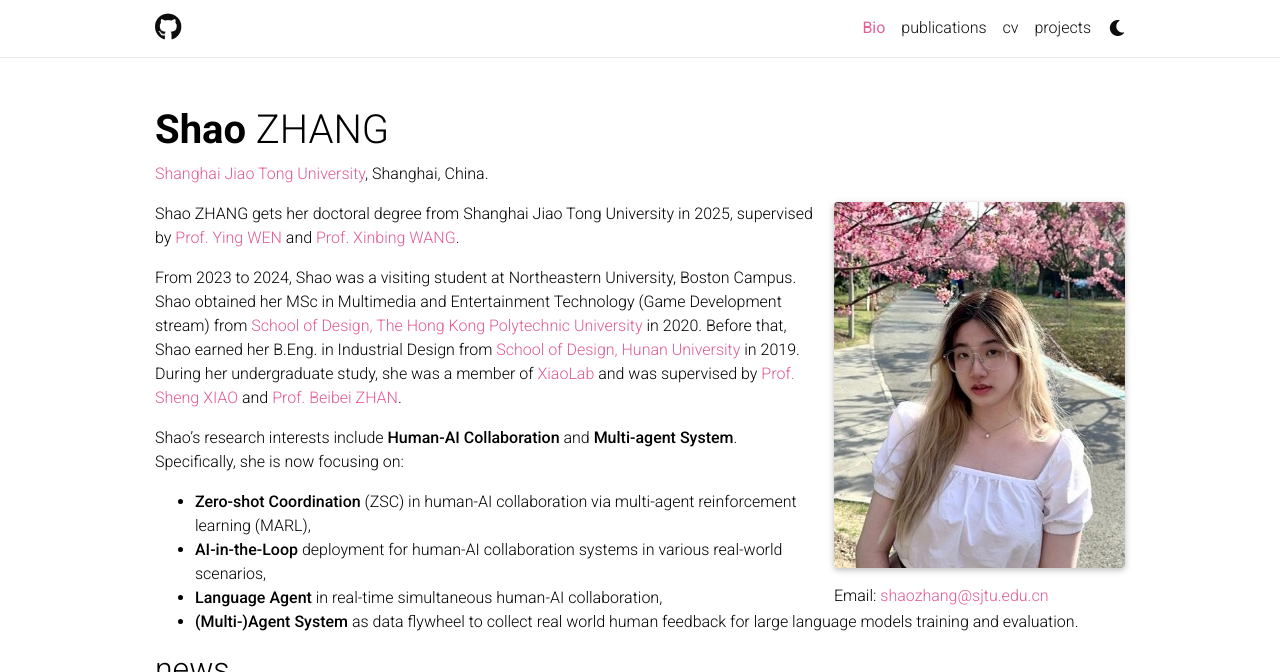
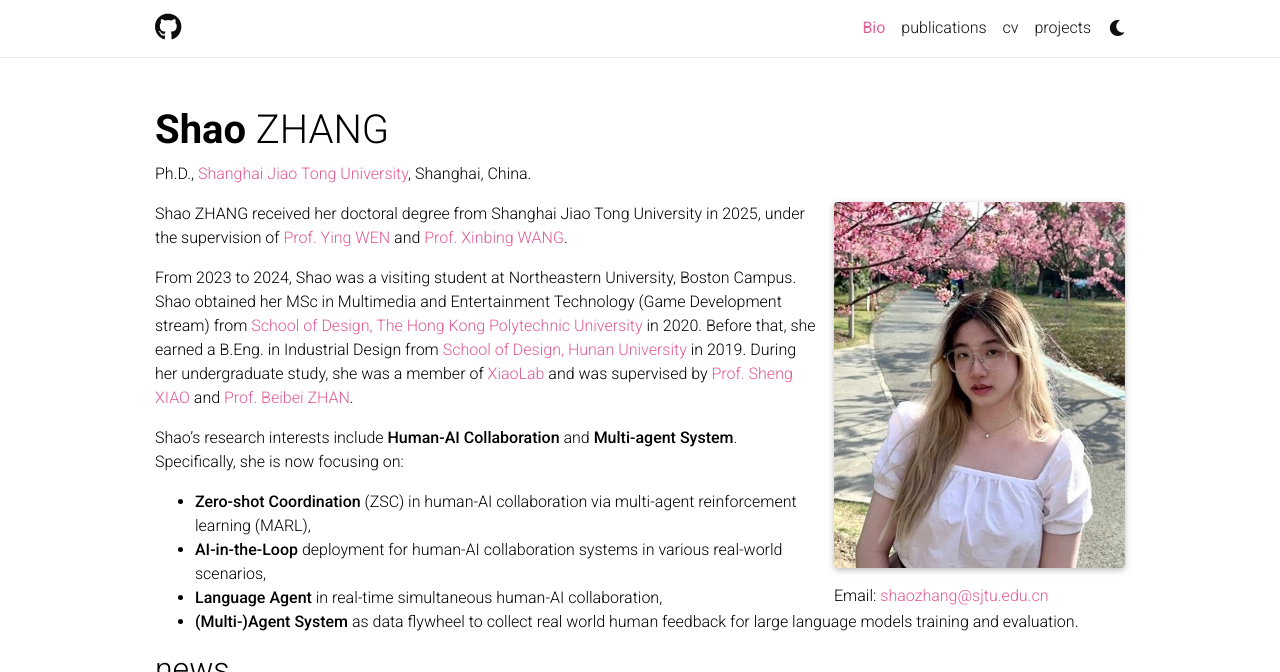
Before and after one commit to ShaoZhang0115/shaozhang_home_page, a Jekyll site: the page built from _pages/about.md, in a window 1280 px wide and 900 px high, cut to the strip 0-672 px from the top of the window. Built offline with Jekyll 4.4.1, drawn with Linux system fonts in a browser that asks for light colours; full-size pictures stand in for the smaller copies a plugin makes; comment, search, counter and statistics services are not loaded; a style sheet for code colours, icons or effects is not loaded.

Commit message:
Update about.md

```diff
--- a/_pages/about.md
+++ b/_pages/about.md
@@ -2,7 +2,7 @@
 layout: about
 title: Bio
 permalink: /
-subtitle: <a href='https://www.sjtu.edu.cn/'> Shanghai Jiao Tong University</a>, Shanghai, China.
+subtitle: Ph.D., <a href='https://www.sjtu.edu.cn/'> Shanghai Jiao Tong University</a>, Shanghai, China.
 
 
 profile:
@@ -20,10 +20,10 @@ selected_papers: true # includes a list of papers marked as "selected={true}"
 social: false  # includes social icons at the bottom of the page
 ---
 
-Shao ZHANG gets her doctoral degree from Shanghai Jiao Tong University in 2025, supervised by [Prof. Ying WEN](https://yingwen.io/) and [Prof. Xinbing WANG](https://www.cs.sjtu.edu.cn/~wang-xb/).
+Shao ZHANG received her doctoral degree from Shanghai Jiao Tong University in 2025, under the supervision of [Prof. Ying WEN](https://yingwen.io/) and [Prof. Xinbing WANG](https://www.cs.sjtu.edu.cn/~wang-xb/).
 
 From 2023 to 2024, Shao was a visiting student at Northeastern University, Boston Campus.
-Shao obtained her MSc in Multimedia and Entertainment Technology (Game Development stream) from [School of Design, The Hong Kong Polytechnic University](https://www.sd.polyu.edu.hk/en/) in 2020. Before that, Shao earned her B.Eng. in Industrial Design from [School of Design, Hunan University](http://design.hnu.edu.cn/) in 2019. During her undergraduate study, she was a member of [XiaoLab](http://xiaolab.net/) and was supervised by [Prof. Sheng XIAO](http://xiaolab.net/) and [Prof. Beibei ZHAN](http://ylsy.hnu.edu.cn/info/1353/9629.htm).
+Shao obtained her MSc in Multimedia and Entertainment Technology (Game Development stream) from [School of Design, The Hong Kong Polytechnic University](https://www.sd.polyu.edu.hk/en/) in 2020. Before that, she earned a B.Eng. in Industrial Design from [School of Design, Hunan University](http://design.hnu.edu.cn/) in 2019. During her undergraduate study, she was a member of [XiaoLab](http://xiaolab.net/) and was supervised by [Prof. Sheng XIAO](http://xiaolab.net/) and [Prof. Beibei ZHAN](http://ylsy.hnu.edu.cn/info/1353/9629.htm).
 
 Shao's research interests include **Human-AI Collaboration** and **Multi-agent System**.
 Specifically, she is now focusing on:
```
